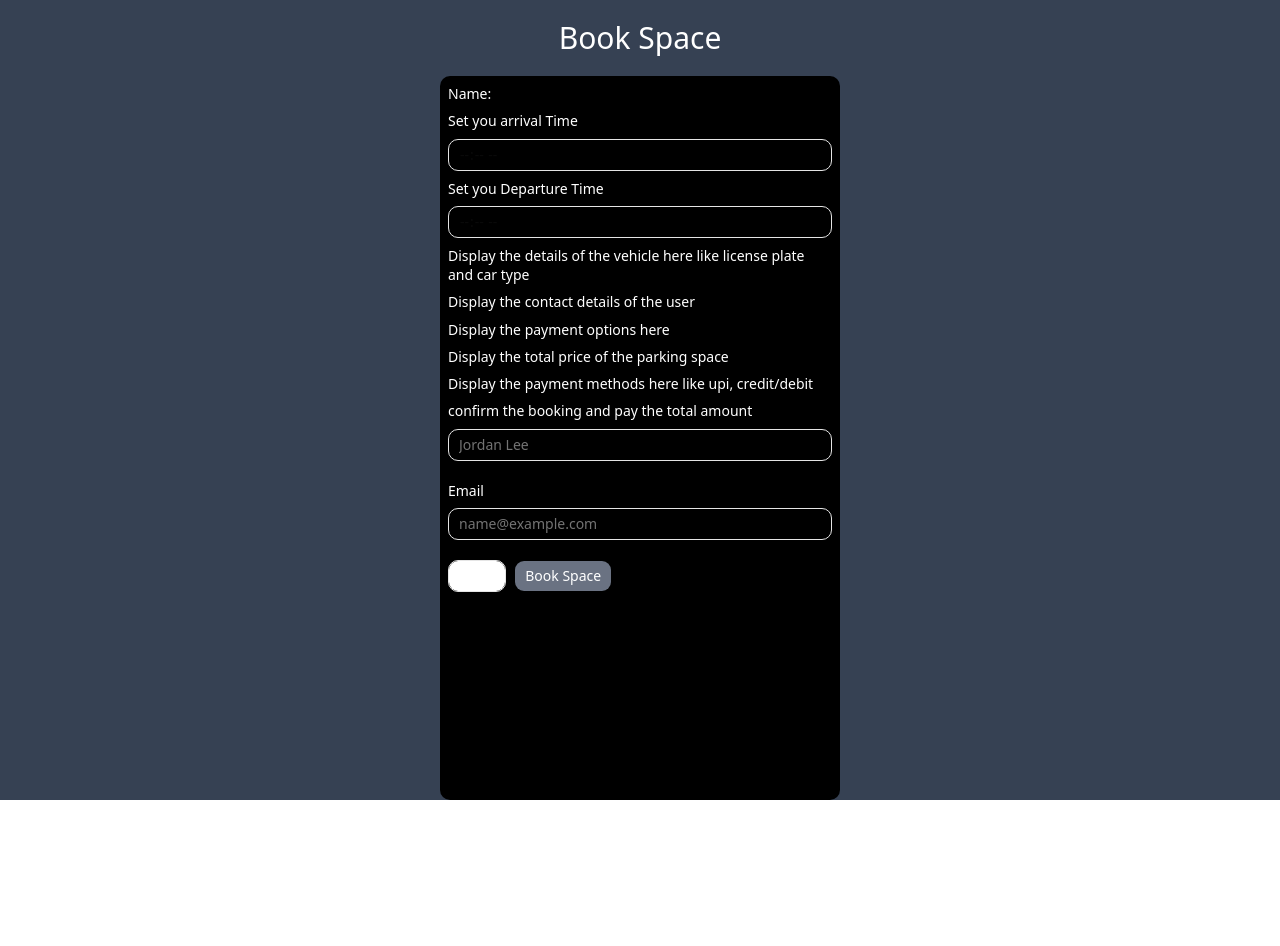
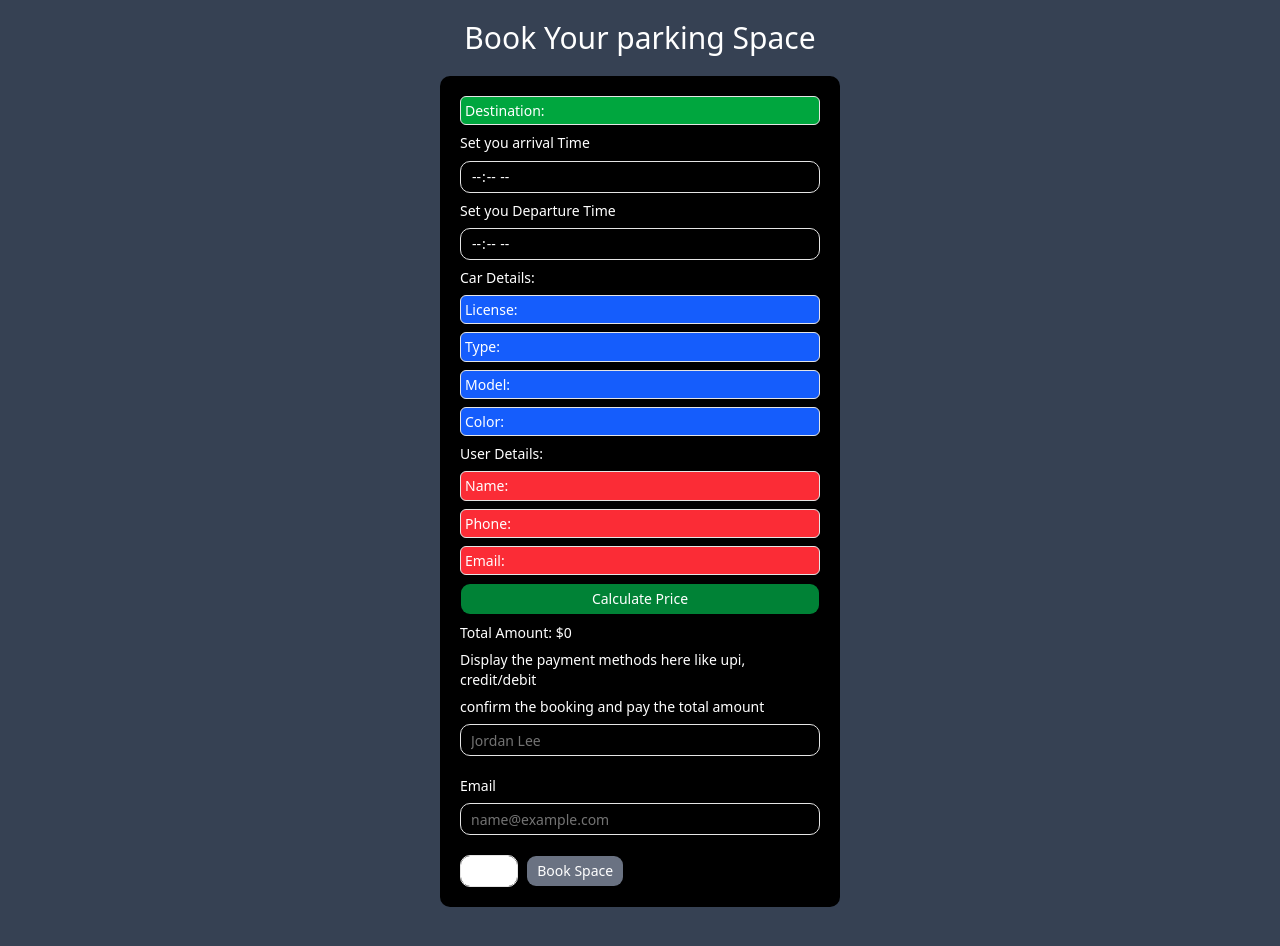
Before and after one commit to MONKEY-D-ASH/Parkify, a Next.js app: page /booking in a window 1280 px wide. Shown: the top 946 px of the page. Before the commit the page ends 800 px from the top, so only its background shows below. Built offline with nearby package versions, Linux system fonts and the light colour scheme.

Commit message:
add price calculation logic in the booking page and update zustand store interface

```diff
--- a/src/app/(auth)/booking/page.tsx
+++ b/src/app/(auth)/booking/page.tsx
@@ -1,6 +1,6 @@
 "use client"
 
-import React  from "react";
+import React, {useEffect, useState}  from "react";
 import { Input } from "@/components/ui/input"
 import {
   Field,
@@ -11,44 +11,100 @@ import {
 import { Button } from "@/components/ui/button"
 import { useAuthStore } from "@/store/Auth";
 import Link from "next/link";
+import { handleClientScriptLoad } from "next/script";
 
 function BookSpace(){
     const currentLocation = useAuthStore((state) => state.currentLocation)
-    const bookingLocation = useAuthStore((state) => state.bookingLocationDetails)
+    const bookingLocationDetails = useAuthStore((state) => state.bookingLocationDetails)
+    const userCar = useAuthStore((state) => state.userCar)
+    const user = useAuthStore((state) => state.user)
+    const [bookingDetails, setbookingDetails] = useState({
+        arrivalTime: "",
+        DepartureTime: "",
+        totalPrice: 0
+    })
+
+    const setPrice = () => {
+        console.log(bookingDetails);
+        const arrivalTime = Number(bookingDetails.arrivalTime.replace(":", ""));
+        const departureTime = Number(bookingDetails.DepartureTime.replace(":", ""));
+        var totalPrice;
+
+        if (Math.floor(arrivalTime/100) < Math.floor(departureTime/100)) {
+            const totalHours = Math.floor(departureTime/100) - Math.floor(arrivalTime/100) - 1
+            const totalMinutes =  (60 - arrivalTime%100) + (departureTime%100)
+            const totalHoursForPriceCalculation = totalHours + (totalMinutes/60)
+            totalPrice = totalHoursForPriceCalculation * bookingLocationDetails!.price_per_hour
+            setbookingDetails({...bookingDetails, totalPrice: totalPrice})
+
+        } else if (Math.floor(arrivalTime/100) > Math.floor(departureTime/100)) {
+            const totalHours = 23 - Math.floor(arrivalTime/100) + Math.floor(departureTime/100)
+            const totalMinutes = (departureTime%100) + (60 - arrivalTime%100)
+            const totalHoursForPriceCalculation = totalHours + (totalMinutes/60)
+            totalPrice = totalHoursForPriceCalculation * bookingLocationDetails!.price_per_hour
+            setbookingDetails({...bookingDetails, totalPrice: totalHoursForPriceCalculation})
+        }
+    }
+
     const handleBookSpaceClick = (e: React.MouseEvent<HTMLButtonElement>) => {
         // this function here will extract the coordinates of the current and the destination location form the zustand store and will make a url request to the google maps for the direction
         e.preventDefault()
         // this is the template url that you have to configure
-        window.location.href = `https://google.com/maps/dir/?api=1&origin=${currentLocation?.latitude},${currentLocation?.longitude}&destination=${bookingLocation?.latitude},${bookingLocation?.longitude}&travelmode=driving`
+        window.location.href = `https://google.com/maps/dir/?api=1&origin=${currentLocation?.latitude},${currentLocation?.longitude}&destination=${bookingLocationDetails?.latitude},${bookingLocationDetails?.longitude}&travelmode=driving`
     }
 
     return (
-    <div className="flex justify-center items-center flex-col h-lvh bg-gray-700">
-        <h1 className="text-white m-2 p-3 text-3xl ">Book Space</h1>
-        <div className=" bg-black w-100 h-lvh p-2 rounded-lg">
+    <div className="flex justify-center items-center flex-col h-1vh bg-gray-700">
+        <h1 className="text-white m-2 p-3 text-3xl ">Book Your parking Space</h1>
+        <div className=" bg-black w-100 h-1vh p-5 mb-40 rounded-lg">
 
             <FieldGroup>
             <Field>
-                <FieldLabel htmlFor="fieldgroup-name" className="text-white">Name: {bookingLocation?.name}</FieldLabel>
+                <FieldLabel htmlFor="fieldgroup-name" className="text-white bg-green-600 border rounded-sm p-1">Destination: {bookingLocationDetails?.name}</FieldLabel>
                 <FieldLabel htmlFor="fieldgroup-Date&Time:arrival" className="text-white">Set you arrival Time</FieldLabel>
                 <Input
+                className="text-white"
                 id="fieldgroup-Date&Time:arrival"
                 type="time"
                 placeholder="set arrival time"
+                value={bookingDetails.arrivalTime}
+                onChange={(e) => setbookingDetails({...bookingDetails, arrivalTime: e.target.value})}
                 />
                 <FieldLabel htmlFor="fieldgroup-Date&Time:departure" className="text-white">Set you Departure Time</FieldLabel>
                 <Input
+                className="text-white"
                 id="fieldgroup-Date&Time:departure"
                 type="time"
                 placeholder="set departure time"
+                value={bookingDetails.DepartureTime}
+                onChange={(e) => setbookingDetails({...bookingDetails, DepartureTime: e.target.value})}
                 />
 
-                <FieldLabel htmlFor="fieldgroup-vehicle details" className="text-white">Display the details of the vehicle here like license plate and car type</FieldLabel>
-                <FieldLabel htmlFor="fieldgroup-contactInfo" className="text-white">Display the contact details of the user</FieldLabel>
+                <FieldLabel htmlFor="fieldgroup-vehicle details" className="text-white">Car Details:</FieldLabel>
+                <FieldLabel htmlFor="fieldgroup-vehicle details" className="text-white bg-blue-600 border rounded-sm p-1">License: {userCar?.license}</FieldLabel>
+                <FieldLabel htmlFor="fieldgroup-vehicle details" className="text-white bg-blue-600 border rounded-sm p-1">Type: {userCar?.carType}</FieldLabel>
+                <FieldLabel htmlFor="fieldgroup-vehicle details" className="text-white bg-blue-600 border rounded-sm p-1">Model: {userCar?.carModel}</FieldLabel>
+                <FieldLabel htmlFor="fieldgroup-vehicle details" className="text-white bg-blue-600 border rounded-sm p-1">Color: {userCar?.carColor}</FieldLabel>
 
-                <FieldLabel htmlFor="fieldgroup-payment-section" className="text-white">Display the payment options here</FieldLabel>
-                <FieldLabel htmlFor="fieldgroup-price" className="text-white">Display the total price of the parking space</FieldLabel>
+                <FieldLabel htmlFor="fieldgroup-contactInfo" className="text-white">User Details:</FieldLabel>
+                <FieldLabel htmlFor="fieldgroup-vehicle details" className="text-white bg-red-500 border rounded-sm p-1">Name: {user?.username}</FieldLabel>
+                <FieldLabel htmlFor="fieldgroup-vehicle details" className="text-white bg-red-500 border rounded-sm p-1">Phone: {user?.phoneNumber}</FieldLabel>
+                <FieldLabel htmlFor="fieldgroup-vehicle details" className="text-white bg-red-500 border rounded-sm p-1">Email: {user?.email}</FieldLabel>
+
+                <Button
+                type="button"
+                className="text-white bg-green-700 hover:bg-green-500"
+                onClick={setPrice}>
+                Calculate Price
+                </Button>
+
+                <FieldLabel htmlFor="fieldgroup-price" className="text-white">Total Amount: ${bookingDetails.totalPrice}</FieldLabel>
                 <FieldLabel htmlFor="fieldgroup-payment-methods" className="text-white">Display the payment methods here like upi, credit/debit</FieldLabel>
+
+
+{/* set the payment options if possible then confirm payment and then create a document of the user in the book collection and link it to the user's document id which you can extract from the access token in the request cookie */}
+
+
                 <FieldLabel htmlFor="fieldgroup-confirm-and-pay-button" className="text-white">confirm the booking and pay the total amount</FieldLabel>
 
 
--- a/src/app/map.tsx
+++ b/src/app/map.tsx
@@ -33,7 +33,7 @@ function Recenter({latitude, longitude}: {latitude: number, longitude: number}){
 // we are passing an array of locations data from the page.tsx file to this map.tsx file which is fetched in the page.tsx file using an api call and now these location data will be destructured here to display the different markers on the map and inside the popup we will display the details about the location which is also extracted from the location object
 export default function Map({space}: any ) {
   const router = useRouter()
-  const setBookingLocation = useAuthStore((state) => state.setBookingLocation)
+  const setBookingLocationDetails = useAuthStore((state) => state.setBookingLocationDetails)
   const locations = useAuthStore((state) => state.displayLocations)
   const [marker, setMarker] = useState()
 
@@ -44,8 +44,10 @@ export default function Map({space}: any ) {
     const latitude  = space.latitude
     const longitude = space.longitude
     const name = space.name
-    const data = {latitude, longitude, name}
-    setBookingLocation(data)
+    const price_per_hour = space.price_per_hour
+    const availability_status = space.availability_status
+    const data = {name, price_per_hour, availability_status, latitude, longitude}
+    setBookingLocationDetails(data)
     router.push("/booking")
   }
 
--- a/src/store/Auth.ts
+++ b/src/store/Auth.ts
@@ -15,37 +15,56 @@ export interface UserPrefs {
 // It specifies exactly what properties and methods an object must have, along with their data types, without providing any actual implementation logic.
 // here we are defining an object called the IAuthStore in which we are defining the things we required to authenticate the user and also the methods to implement them, we are also planning for the type safety by providing an alternative for the vairables as null
 // this is just for type safety during the complile time and provide structure and could also be skipped in case of javascript
-interface coordinate {
+interface Coordinate {
     latitude: number,
     longitude: number;
 }
+
+interface User {
+    address: string;
+    email: string;
+    isVerified: boolean;
+    phoneNumber: string;
+    role: string;
+    username: string;
+}
+interface Car {
+    carColor: string;
+    carModel: string;
+    carType: string;
+    license: string;
+}
 interface DisplayLocations {
-    position_1:coordinate;
-    position_2:coordinate;
-    position_3:coordinate;
-    position_4:coordinate;
-    position_5:coordinate;
+    position_1:Coordinate;
+    position_2:Coordinate;
+    position_3:Coordinate;
+    position_4:Coordinate;
+    position_5:Coordinate;
+}
+
+interface BookingLocationDetails {
+    name: string;
+    price_per_hour: number;
+    availability_status: boolean;
+    latitude: number;
+    longitude: number;
 }
 interface IAuthStore {
-    user: object | null
-    userCar: object | null
+    user: User | null
+    userCar: Car | null
     hydrated: boolean
     currentLocation: {
         latitude: number,
         longitude: number;
     } | null;
-    bookingLocationDetails: {
-        latitude: number;
-        longitude: number;
-        name: string;
-    } | null;
+    bookingLocationDetails: BookingLocationDetails | null;
     displayLocations: DisplayLocations | null
 
-    setUserDetails(user: object): void;
-    setUserCarDetails(car: object): void;
+    setUserDetails(user: User): void;
+    setUserCarDetails(car: Car): void;
     setHydrated(): void;
     setCurrentLocation(loc: {latitude: number , longitude: number}): void;
-    setBookingLocation(loc: {latitude: number , longitude: number, name: string}): void;
+    setBookingLocationDetails(loc: BookingLocationDetails): void;
     setDisplayLocations(locs: DisplayLocations): void;
     resetStore(): void;
     // verifySession(): Promise<void>;
@@ -93,7 +112,7 @@ export const useAuthStore = create<IAuthStore>()(
                 })
             },
 
-            setBookingLocation(loc){
+            setBookingLocationDetails(loc){
                 set((state) => {
                     state.bookingLocationDetails = loc;
                 })
```
